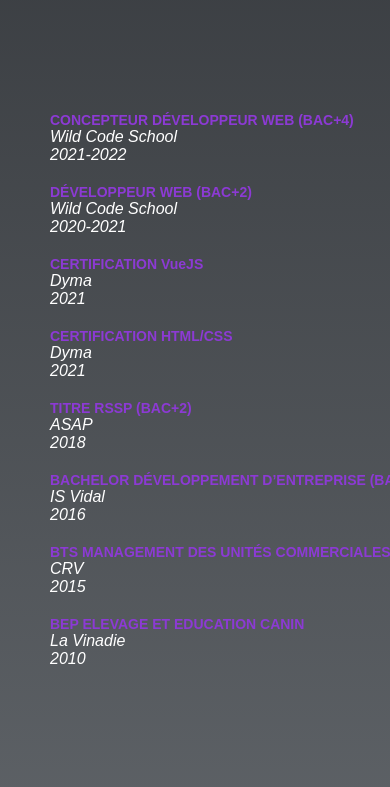
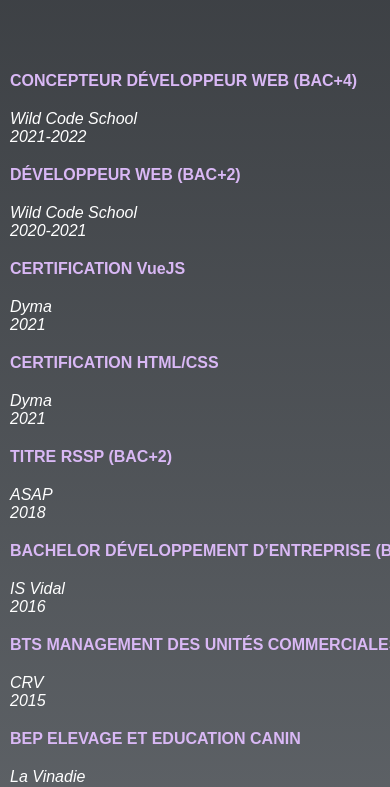
Before and after one commit to FabienD31/cv, a website: page index.html in a window 390 px wide. Shown: the part 996-1783 px from the top of the page. Drawn offline with Linux system fonts and the light colour scheme; a web font is replaced by a local one.

Commit message:
debut responsive

```diff
--- a/index.html
+++ b/index.html
@@ -60,21 +60,21 @@
       </div>
       <div class="block">
         <h2 class="title-small">EDUCATION</h2>
-        <h3>CONCEPTEUR DÉVELOPPEUR WEB (BAC+4)</h3>
+        <h4>CONCEPTEUR DÉVELOPPEUR WEB (BAC+4)</h4>
         <p>Wild Code School<br />2021-2022</p>
-        <h3>DÉVELOPPEUR WEB (BAC+2)</h3>
+        <h4>DÉVELOPPEUR WEB (BAC+2)</h4>
         <p>Wild Code School<br />2020-2021</p>
-        <h3>CERTIFICATION VueJS</h3>
+        <h4>CERTIFICATION VueJS</h4>
         <p>Dyma<br />2021</p>
-        <h3>CERTIFICATION HTML/CSS</h3>
+        <h4>CERTIFICATION HTML/CSS</h4>
         <p>Dyma<br />2021</p>
-        <h3>TITRE RSSP (BAC+2)</h3>
+        <h4>TITRE RSSP (BAC+2)</h4>
         <p>ASAP<br />2018</p>
-        <h3>BACHELOR DÉVELOPPEMENT D’ENTREPRISE (BAC + 3)</h3>
+        <h4>BACHELOR DÉVELOPPEMENT D’ENTREPRISE (BAC + 3)</h4>
         <p>IS Vidal<br />2016</p>
-        <h3>BTS MANAGEMENT DES UNITÉS COMMERCIALES (BAC + 2)</h3>
+        <h4>BTS MANAGEMENT DES UNITÉS COMMERCIALES (BAC + 2)</h4>
         <p>CRV<br />2015</p>
-        <h3>BEP ELEVAGE ET EDUCATION CANIN</h3>
+        <h4>BEP ELEVAGE ET EDUCATION CANIN</h4>
         <p>La Vinadie<br />2010</p>
 
       </div>
@@ -156,17 +156,17 @@
           <li>
             <div class="liwrap">
               <div class="logo">
-                <img class="img-skills" src="./img/scrum.png" alt="scrum">
+                <img class="img-skills" src="./img/bootstrap.png" alt="bootstrap">
               </div>
-              <div class="text-hint">Scrum</div>
+              <div class="text-hint">Bootstrap</div>
             </div>
           </li>
           <li>
             <div class="liwrap">
               <div class="logo">
-                <img class="img-skills" src="./img/bootstrap.png" alt="bootstrap">
+                <img class="img-skills" src="./img/scrum.png" alt="scrum">
               </div>
-              <div class="text-hint">Bootstrap</div>
+              <div class="text-hint">Scrum</div>
             </div>
           </li>
         </ul>
--- a/scss/_classes.scss
+++ b/scss/_classes.scss
@@ -27,3 +27,6 @@
 .work {
   color: var(--hint);
 }
+h4 {
+  color: var(--h4-color);
+}
--- a/scss/_skills.scss
+++ b/scss/_skills.scss
@@ -27,4 +27,10 @@
   & .text-hint {
     color: var(--hint);
   }
+  @include xs {
+    .img-skills {
+      width: 7rem;
+      height: 5rem;
+    }
+  }
 }
--- a/scss/style.scss
+++ b/scss/style.scss
@@ -76,7 +76,7 @@
     border-radius: 50%;
   }
   @include xs {
-    padding: 1rem;
+    padding: 0rem;
     display: flex;
     justify-content: center;
     align-content: center;
@@ -137,6 +137,7 @@
     }
   }
   @include xs {
+    padding: 0;
     display: flex;
     flex-direction: column;
     flex-wrap: wrap;
@@ -145,6 +146,9 @@
       font-size: 3rem !important;
     }
     border: 0;
+    .icon {
+      justify-content: center;
+    }
     img {
       width: 10rem;
       height: 10rem;
@@ -152,6 +156,9 @@
     }
     .text {
       display: none;
+    }
+    .block {
+      padding:1rem;
     }
   }
 }
--- a/scss/variables.scss
+++ b/scss/variables.scss
@@ -7,4 +7,5 @@
   --border: #ddd;
   --text-white: white;
   --title-color: #cc9bf5;
+  --h4-color: #d9b8f5;
 }
```
Also changed, not shown: css/style.css, css/variables.css.
